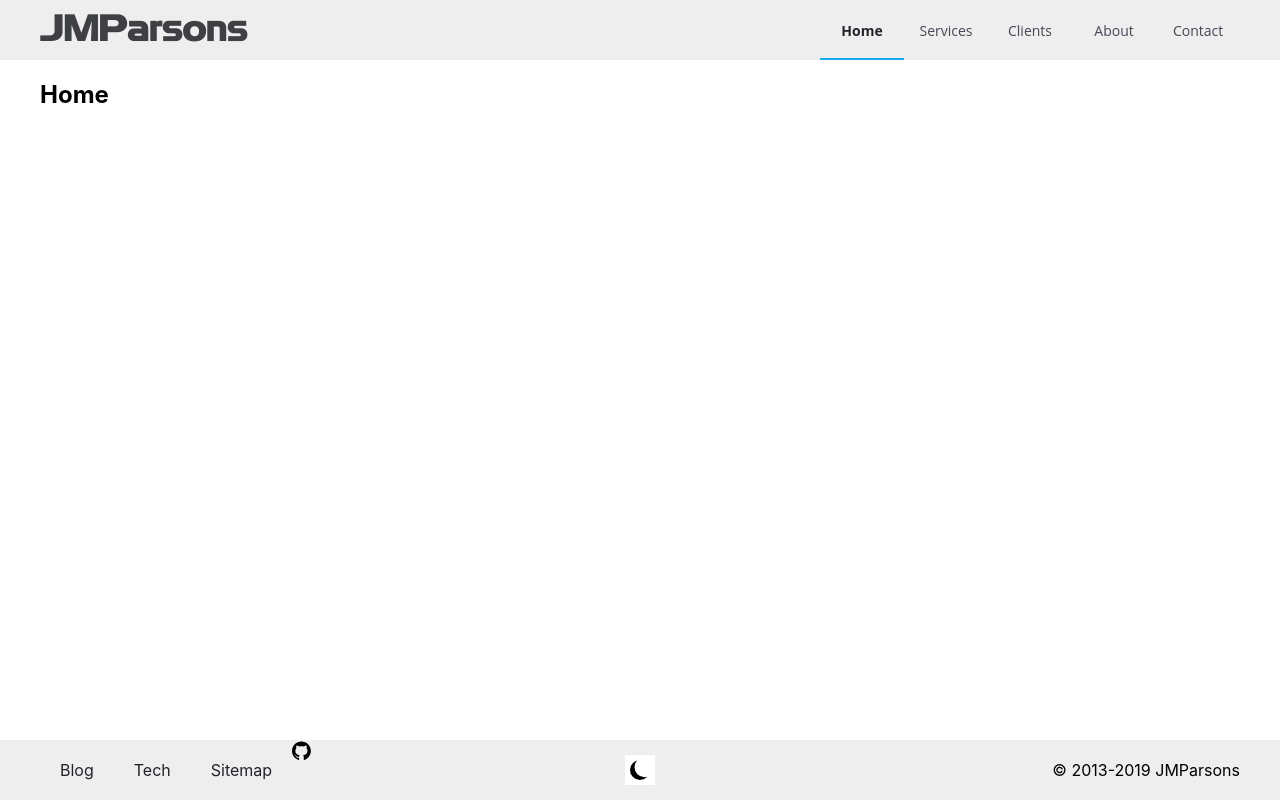
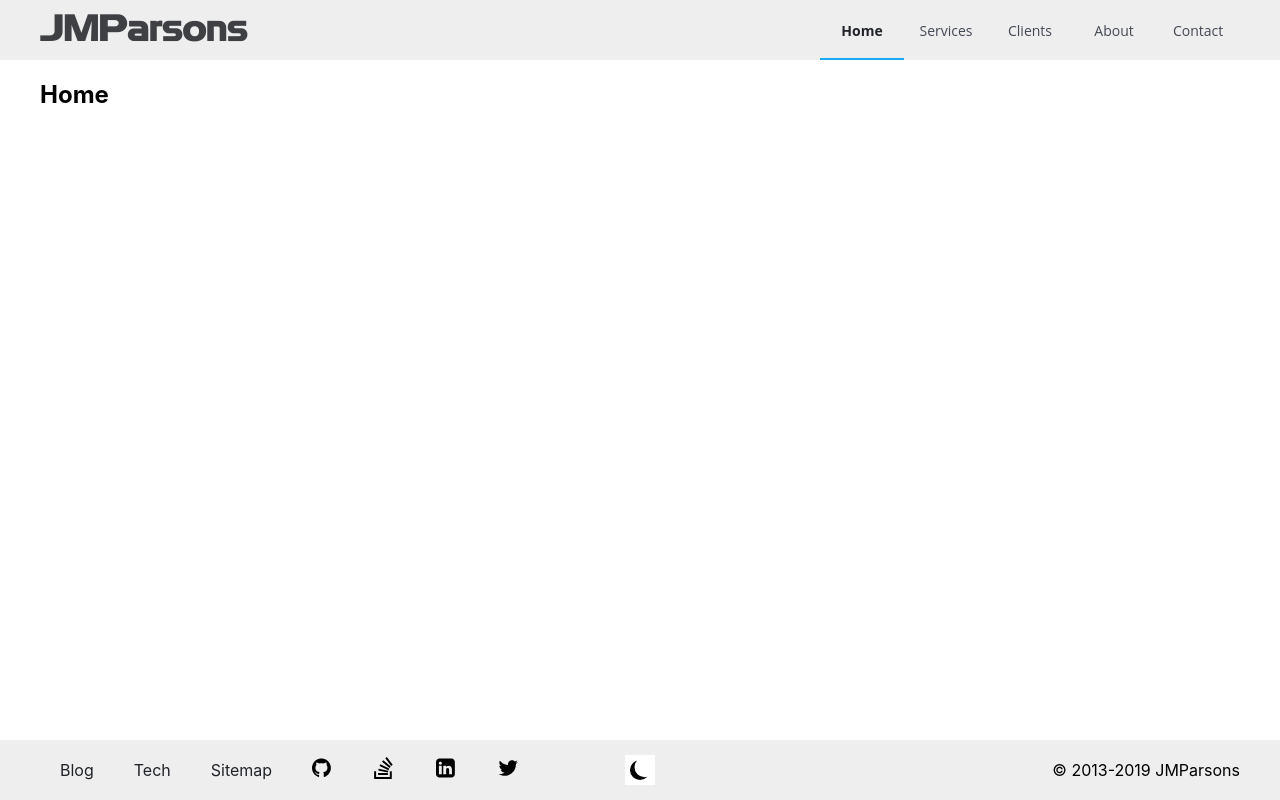
Before and after one commit to jmparsons/jmparsons.com, a React (Create React App) app: page / in a window 1280 px wide. Built offline with nearby package versions, Linux system fonts and the light colour scheme; what @aws-amplify/api would draw is missing.

Commit message:
Added Icon link.

```diff
--- a/src/components/Site/BotBar.tsx
+++ b/src/components/Site/BotBar.tsx
@@ -4,7 +4,7 @@ import Images from '../../constants/Images';
 import { BotBarCon, NavBar, BotBarGrid, NxLink, CopyRight } from '../UI/BotBarUI';
 import { ThemerContext } from '../../utils/contexts';
 import { ThemeBtn, ThemeControls } from '../UI/ThemeUI';
-import Icon from '../Icon';
+import IconLink from './IconLink';
 
 const BotBar: React.FC = () => {
   const { theme, toggleTheme } = useContext(ThemerContext);
@@ -16,9 +16,10 @@ const BotBar: React.FC = () => {
           <NxLink to={Routes.blog}>Blog</NxLink>
           <NxLink to={Routes.tech}>Tech</NxLink>
           <NxLink to={Routes.sitemap}>Sitemap</NxLink>
-          <a href="http://github.com/jmparsons">
-            <Icon icon="github" />
-          </a>
+          <IconLink href="http://github.com/jmparsons" icon="github" />
+          <IconLink href="http://stackoverflow.com/users/535810/jmparsons" icon="stackoverflow" />
+          <IconLink href="http://linkedin.com/in/jmparsons" icon="linkedin" />
+          <IconLink href="http://twitter.com/jmparsons" icon="twitter" />
         </NavBar>
         <ThemeControls>
           <ThemeBtn onClick={toggleTheme}>
--- /dev/null
+++ b/src/components/Site/IconLink.tsx
@@ -0,0 +1,25 @@
+import React from 'react';
+import styled from 'styled-components';
+import Icon, { IconProps } from './Icon';
+import { ThxProps } from '../../constants/Theme';
+import { media } from '../../utils/mq';
+
+const StyledLink = styled.a`
+  text-decoration: none;
+  align-self: center;
+  justify-self: center;
+  color: ${({ theme }: ThxProps) => theme.botBar.link};
+  ${media.tablet`
+    padding: 0 20px;
+  `};
+`;
+
+type IconLinkProps = Partial<HTMLAnchorElement> & IconProps;
+
+const IconLink: React.FC<IconLinkProps> = ({ href, icon }) => (
+  <StyledLink href={href}>
+    <Icon icon={icon} />
+  </StyledLink>
+);
+
+export default IconLink;
--- a/src/components/UI/BotBarUI.tsx
+++ b/src/components/UI/BotBarUI.tsx
@@ -1,7 +1,8 @@
 import styled from 'styled-components';
 import { ThxProps } from '../../constants/Theme';
-import { NavLink } from 'react-router-dom';
+import { NavLink, Link } from 'react-router-dom';
 import { media, Breakpoints } from '../../utils/mq';
+import IconLink from '../Site/IconLink';
 
 const BotBarCon = styled.div`
   display: grid;
```
Also changed, not shown: src/components/Site/Icon.tsx (renamed from src/components/Icon.tsx, +4 -4 lines).
